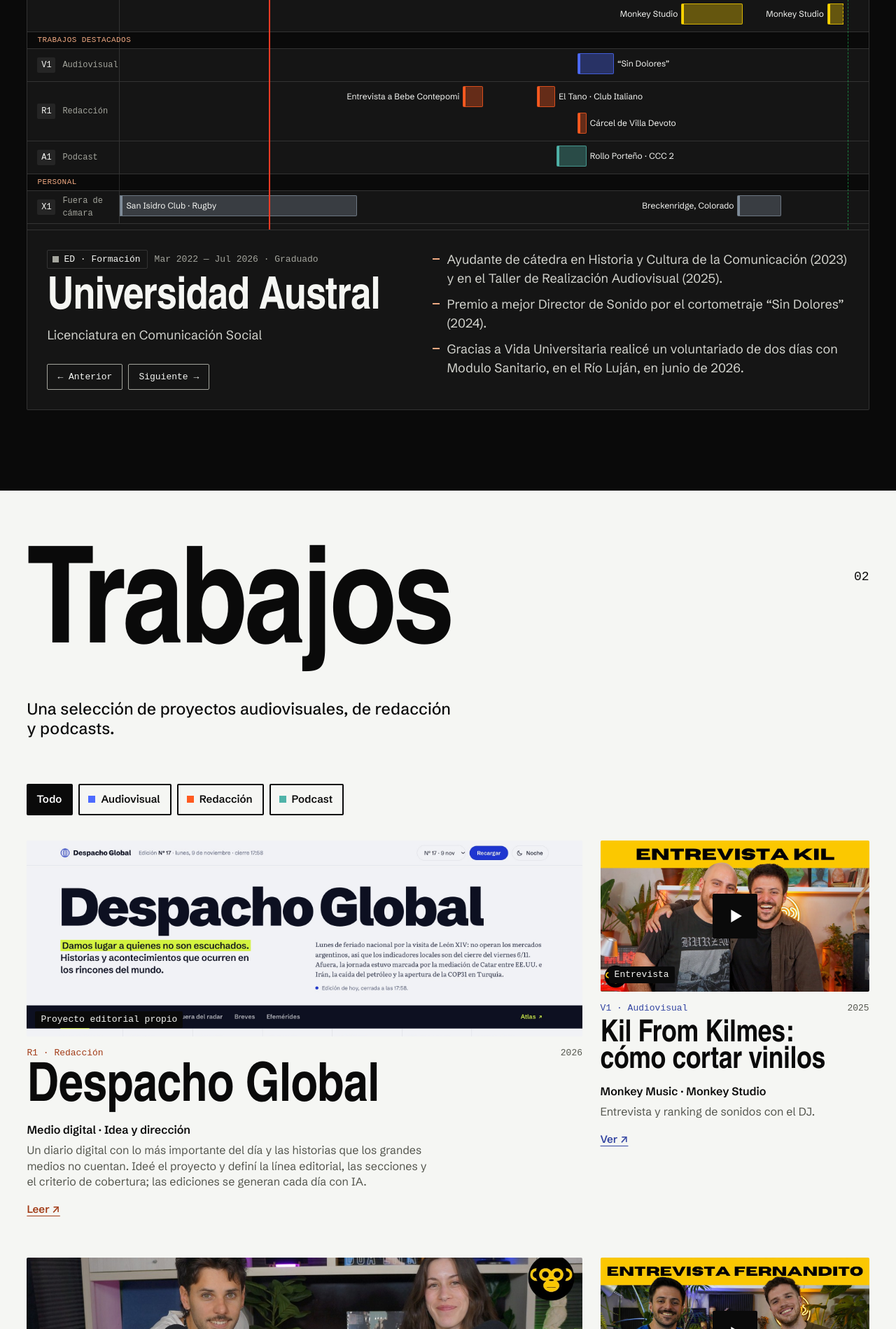
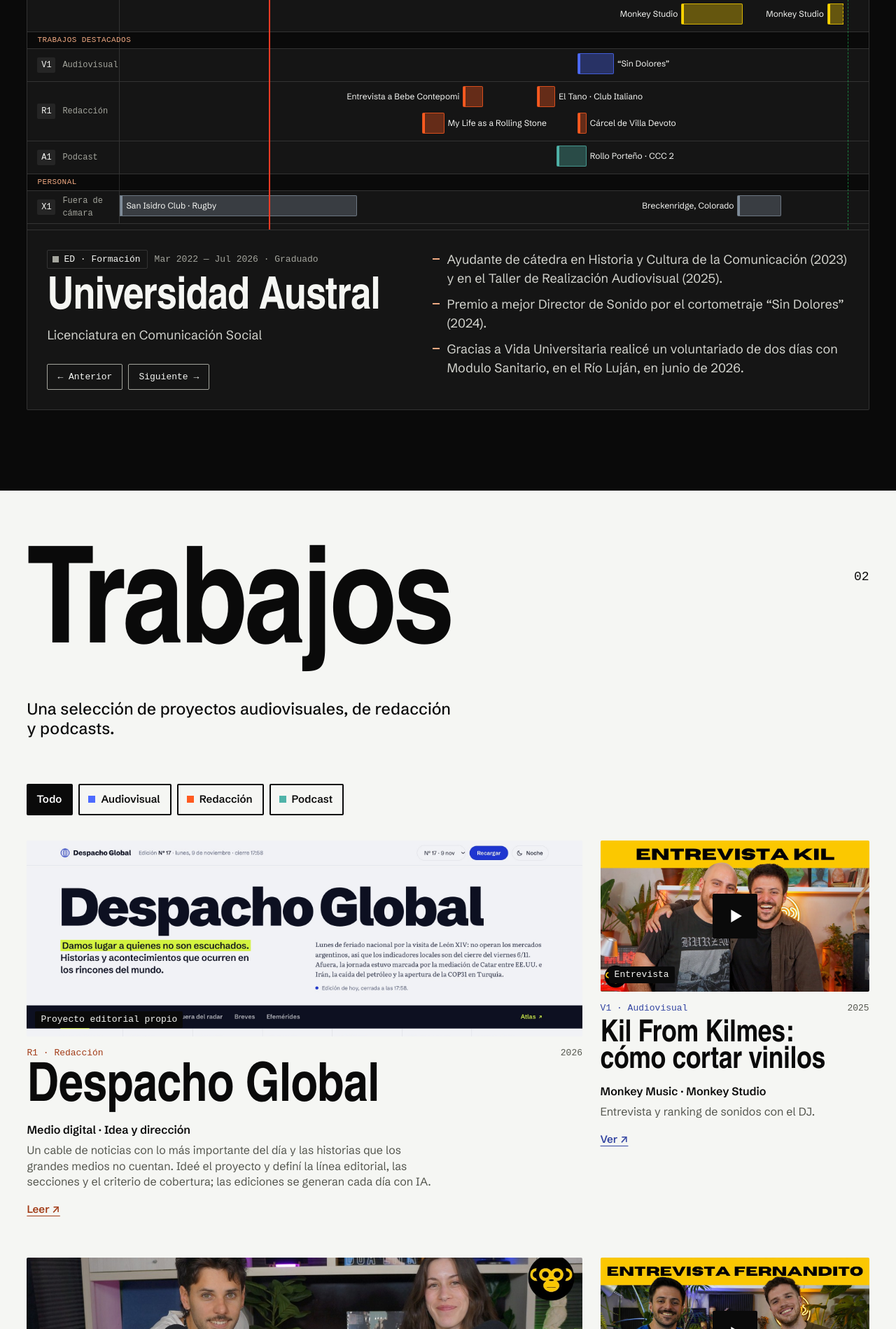
Before and after one commit to mateomasjuan/mateomasjuan.github.io, a plain HTML site: page index.html in a window 1280 px wide. Shown: the part 1487-3386 px from the top of the page at 70% size. Drawn offline with Linux system fonts and the light colour scheme; animation ran at ten frames a second; a web font is replaced by a local one.

Commit message:
Rolling Stone en la línea de tiempo; Despacho Global como cable de noticias
Co-Authored-By: Claude Opus 5.5 <noreply@anthropic.com>

```diff
--- a/assets/js/content.js
+++ b/assets/js/content.js
@@ -67,6 +67,18 @@ window.CONTENT = {
         { es: "Investigación, desarrollo y redacción de 10 notas para el módulo “Verano sustentable”; 7 se publicaron.", en: "Researched and wrote 10 articles for the “Sustainable Summer” section; 7 were published." }
       ],
       notes: ["n-mdz-5", "n-mdz-3", "n-mdz-7", "n-mdz-4", "n-mdz-6", "n-mdz-1", "n-mdz-8"]
+    },
+    {
+      id: "rolling", track: "r", start: 2023.42, end: 2023.6, lane: 1,
+      title: { es: "My Life as a Rolling Stone", en: "My Life as a Rolling Stone" },
+      role: { es: "Ensayo + entrevistas — Narración Audiovisual", en: "Essay + interviews — Audiovisual Narrative" },
+      dates: { es: "Jun — Ago 2023 · Proyecto final", en: "Jun — Aug 2023 · Final project" },
+      bullets: [
+        { es: "Ensayo sobre la docuserie de los Rolling Stones: cómo el material de archivo y la fotografía construyen una mirada verosímil de la banda.", en: "Essay on the Rolling Stones docuseries: how archival footage and cinematography build a credible portrait of the band." },
+        { es: "Entrevisté a Benjamin Thomas (director de fotografía), Angus Sutherland (editor) y Laura Camargo (crítica de Indie Hoy).", en: "Interviewed Benjamin Thomas (director of photography), Angus Sutherland (editor) and Laura Camargo (Indie Hoy critic)." }
+      ],
+      link: { url: { es: "https://docs.google.com/document/d/1bRklhHOWXhcpZ8OHiMQ-gVkATzQjVgHTjRPyaaUr6TU/view", en: "https://docs.google.com/document/d/1rL7VVodIbMutNraD8goYM7VNauwoz_wvHONI_ZebtKU/view" }, label: { es: "Leer el ensayo", en: "Read the essay" } },
+      works: ["w-rolling"]
     },
     {
       id: "contepomi", labelSide: "left", track: "r", start: 2023.75, end: 2023.91,
@@ -221,7 +233,7 @@ window.CONTENT = {
       kind: { es: "Proyecto editorial propio", en: "Personal editorial project" },
       title: { es: "Despacho Global", en: "Despacho Global" },
       context: { es: "Medio digital · Idea y dirección", en: "Digital outlet · Concept and direction" },
-      desc: { es: "Un diario digital con lo más importante del día y las historias que los grandes medios no cuentan. Ideé el proyecto y definí la línea editorial, las secciones y el criterio de cobertura; las ediciones se generan cada día con IA.", en: "A digital paper with the day's main news and the stories big media leave out. I came up with the project and set its editorial line, sections and coverage criteria; each daily edition is generated with AI." },
+      desc: { es: "Un cable de noticias con lo más importante del día y las historias que los grandes medios no cuentan. Ideé el proyecto y definí la línea editorial, las secciones y el criterio de cobertura; las ediciones se generan cada día con IA.", en: "A news wire with the day's main news and the stories big media leave out. I came up with the project and set its editorial line, sections and coverage criteria; each daily edition is generated with AI." },
       image: "assets/img/trabajos/despacho-global.jpg?v=2", imagePos: "center top",
       url: "despacho-global/index.html"
     },
--- a/assets/js/main.js
+++ b/assets/js/main.js
@@ -267,7 +267,7 @@
         <p class="insp__role">${esc(L(c.role))}</p>
         <div class="insp__body">
         <ul class="insp__bullets">${(c.bullets || []).map((b) => `<li>${esc(L(b))}</li>`).join("")}</ul>
-        ${links.length ? `<div class="insp__links">${links.map((l) => ext(l.url, `${esc(L(l.label))} ↗`, "insp__link")).join("")}</div>` : ""}
+        ${links.length ? `<div class="insp__links">${links.map((l) => ext(L(l.url), `${esc(L(l.label))} ↗`, "insp__link")).join("")}</div>` : ""}
         </div>
         <div class="insp__nav">
           <button type="button" data-step="-1" ${i === 0 ? "disabled" : ""}>${t("tl.prev")}</button>
--- a/index.html
+++ b/index.html
@@ -211,7 +211,7 @@
     <a href="#top" data-i18n="footer.top">Volver arriba ↑</a>
   </footer>
 
-  <script src="assets/js/content.js?v=35"></script>
-  <script src="assets/js/main.js?v=34"></script>
+  <script src="assets/js/content.js?v=37"></script>
+  <script src="assets/js/main.js?v=35"></script>
 </body>
 </html>
```
Also changed, not shown: 1 other file.
